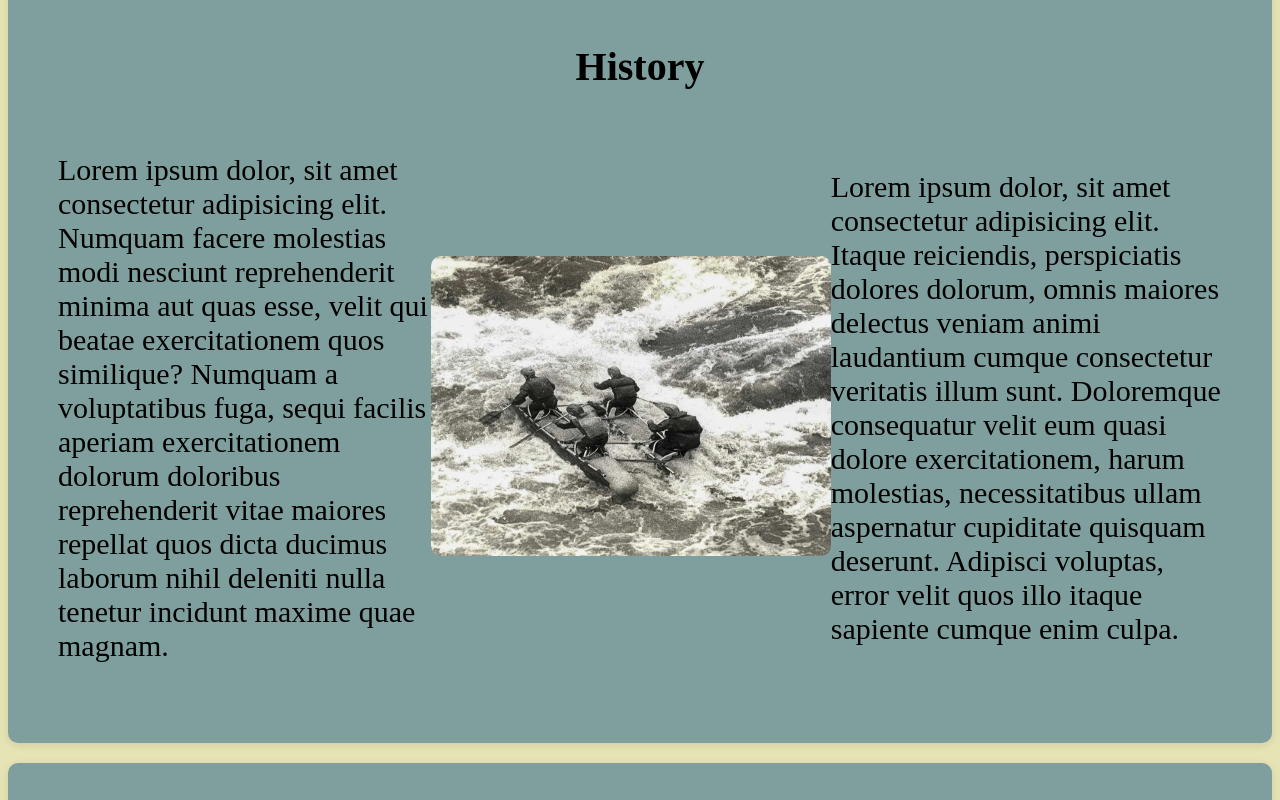
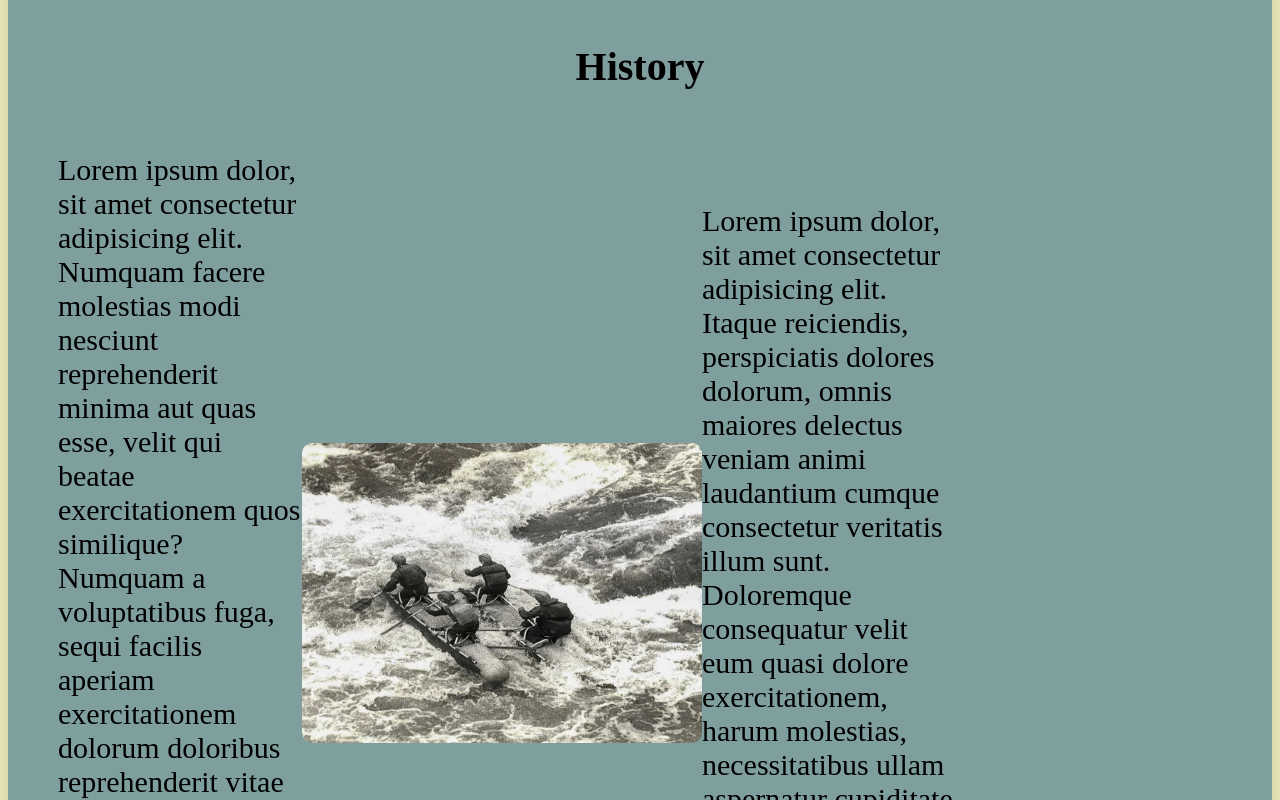
Before and after one commit to YeiriMtz/wdd130, a plain HTML site: page wwr/about.html in a window 1280 px wide. Shown: the part 940-1740 px from the top of the page. Drawn offline with Linux system fonts and the light colour scheme.

Commit message:
changess

```diff
--- a/wwr/rafting.css
+++ b/wwr/rafting.css
@@ -106,7 +106,7 @@ header nav {
     display: flex;
     justify-content: space-between;
     align-items: center;
-    max-width: auto;
+    max-width: 900px;
     margin: 20px;
 }
 
```
